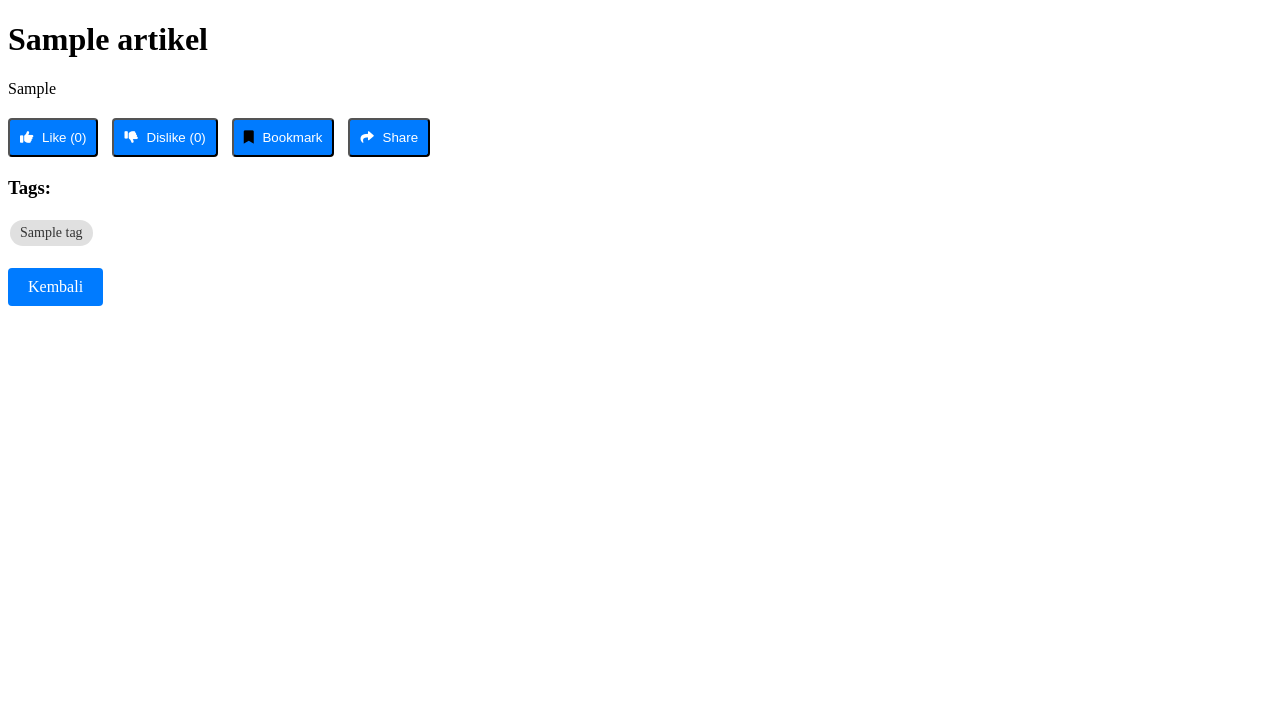
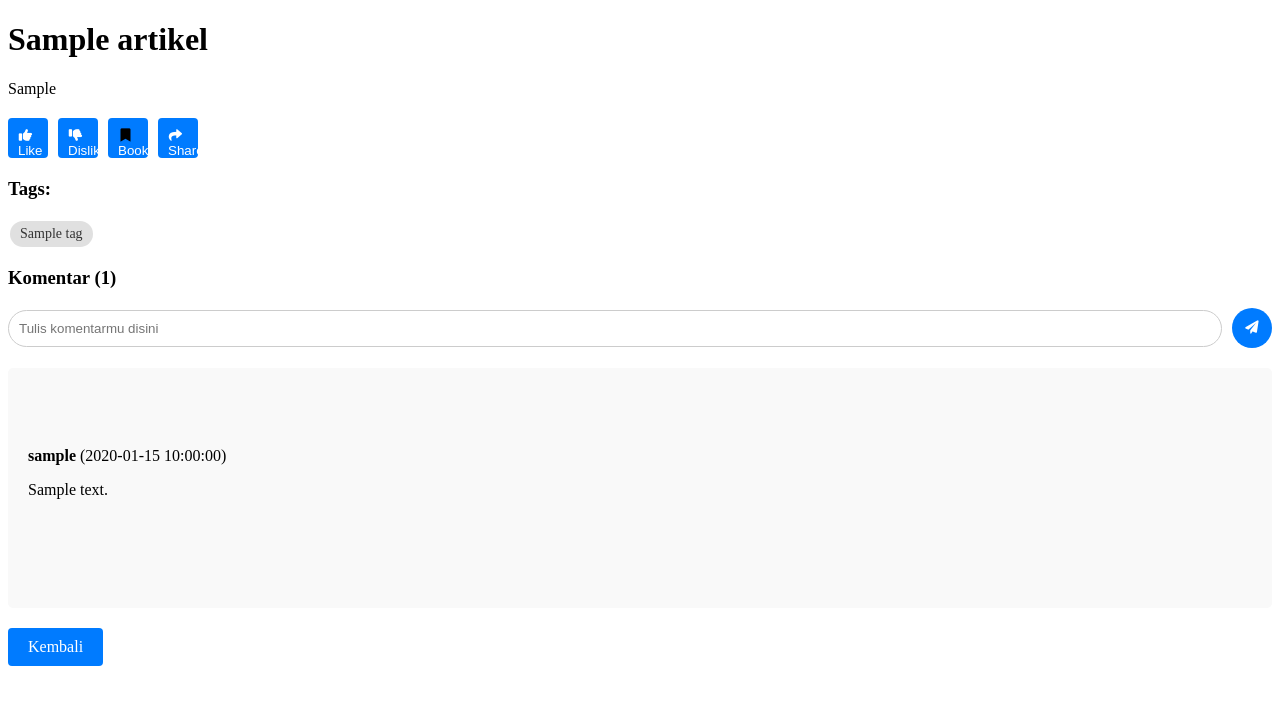
Before and after one commit to FeniksZharovik/Web_Object_Test_AV, a PHP site: page /lihat_artikel.php?id=1 in a window 1280 px wide. Shown: the top 705 px of the page. Run offline with PHP 8.4, Linux system fonts and the light colour scheme; the visitor is signed in with stand-in values (Sample User, id 1); tables that the repository leaves empty or names only in its code hold one stand-in row (values such as "Sample post").

Commit message:
fix comment section

```diff
--- a/lihat_artikel.php
+++ b/lihat_artikel.php
@@ -4,14 +4,14 @@ session_start();
 
 // Periksa apakah pengguna sudah login
 if (!isset($_SESSION['user_id'])) {
-    // Jika belum login, arahkan ke halaman login
     header('Location: login.php');
     exit;
 }
 
 $id = $_GET['id'];
-$userId = $_SESSION['user_id']; // Pastikan pengguna sudah login
+$userId = $_SESSION['user_id'];
 
+// Ambil artikel
 $stmt = $pdo->prepare('SELECT judul, paragraf FROM artikel WHERE id = ?');
 $stmt->execute([$id]);
 $artikel = $stmt->fetch();
@@ -21,20 +21,25 @@ if (!$artikel) {
     exit;
 }
 
-// Ambil tag yang terkait dengan artikel
+// Ambil tag
 $stmt = $pdo->prepare('SELECT nama FROM tag WHERE artikel_id = ?');
 $stmt->execute([$id]);
 $tags = $stmt->fetchAll(PDO::FETCH_COLUMN);
 
-// Ambil jumlah reaksi
+// Ambil reaksi
 $stmt = $pdo->prepare('SELECT jenis_reaksi, COUNT(*) as jumlah FROM reaksi WHERE artikel_id = ? GROUP BY jenis_reaksi');
 $stmt->execute([$id]);
 $reaksi = $stmt->fetchAll(PDO::FETCH_KEY_PAIR);
 
-// Cek status bookmark
+// Cek bookmark
 $stmt = $pdo->prepare('SELECT COUNT(*) FROM bookmark WHERE user_id = ? AND artikel_id = ?');
 $stmt->execute([$userId, $id]);
 $isBookmarked = $stmt->fetchColumn() > 0;
+
+// Ambil komentar
+$stmt = $pdo->prepare('SELECT k.isi, k.tanggal, u.username FROM komentar k JOIN user u ON k.user_id = u.id WHERE k.artikel_id = ? ORDER BY k.tanggal DESC');
+$stmt->execute([$id]);
+$komentar = $stmt->fetchAll();
 
 // Fungsi untuk menambah reaksi
 function toggleReaksi($pdo, $userId, $artikelId, $jenisReaksi) {
@@ -43,11 +48,9 @@ function toggleReaksi($pdo, $userId, $artikelId, $jenisReaksi) {
     $existingReaksi = $stmt->fetchColumn();
 
     if ($existingReaksi === $jenisReaksi) {
-        // Hapus reaksi jika sama
         $stmt = $pdo->prepare('DELETE FROM reaksi WHERE user_id = ? AND artikel_id = ?');
         $stmt->execute([$userId, $artikelId]);
     } else {
-        // Tambahkan atau update reaksi
         $stmt = $pdo->prepare('INSERT INTO reaksi (user_id, artikel_id, jenis_reaksi) VALUES (?, ?, ?)
                                ON DUPLICATE KEY UPDATE jenis_reaksi = VALUES(jenis_reaksi)');
         $stmt->execute([$userId, $artikelId, $jenisReaksi]);
@@ -73,6 +76,10 @@ if ($_SERVER['REQUEST_METHOD'] === 'POST') {
         toggleReaksi($pdo, $userId, $id, 'dislike');
     } elseif (isset($_POST['bookmark'])) {
         toggleBookmark($pdo, $userId, $id, $isBookmarked);
+    } elseif (isset($_POST['komentar'])) {
+        $isi = $_POST['isi'];
+        $stmt = $pdo->prepare('INSERT INTO komentar (artikel_id, user_id, isi) VALUES (?, ?, ?)');
+        $stmt->execute([$id, $userId, $isi]);
     }
     header("Location: lihat_artikel.php?id=$id");
     exit;
@@ -136,6 +143,62 @@ if ($_SERVER['REQUEST_METHOD'] === 'POST') {
         .bookmarked {
             color: black;
         }
+        .komentar-container {
+            margin-top: 20px;
+            padding: 20px;
+            background-color: #f9f9f9;
+            border-radius: 5px;
+            min-height: 200px;
+            display: flex;
+            flex-direction: column;
+            justify-content: center;
+            align-items: center;
+        }
+        .komentar {
+            width: 100%;
+            margin-bottom: 15px;
+            padding: 10px;
+            border-bottom: 1px solid #ddd;
+        }
+        .komentar:last-child {
+            border-bottom: none;
+        }
+        .no-komentar {
+            text-align: center;
+            color: #888;
+        }
+        form {
+            display: flex;
+            align-items: center;
+            margin-bottom: 20px;
+        }
+        input[type="text"] {
+            flex: 1;
+            padding: 10px;
+            border: 1px solid #ccc;
+            border-radius: 20px;
+            margin-right: 10px;
+        }
+        button {
+            background-color: #007BFF;
+            color: white;
+            border: none;
+            border-radius: 50%;
+            width: 40px;
+            height: 40px;
+            display: flex;
+            align-items: center;
+            justify-content: center;
+            cursor: pointer;
+        }
+        button:hover {
+            background-color: #0056b3;
+        }
+        .read-more {
+            color: #007BFF;
+            cursor: pointer;
+            text-decoration: underline;
+        }
     </style>
     <script>
         function shareArticle() {
@@ -148,7 +211,6 @@ if ($_SERVER['REQUEST_METHOD'] === 'POST') {
                     console.log('Thanks for sharing!');
                 }).catch(console.error);
             } else {
-                // Fallback for browsers that do not support the Web Share API
                 navigator.clipboard.writeText(url).then(() => {
                     alert('Link artikel telah disalin ke clipboard!');
                 }).catch((err) => {
@@ -156,6 +218,39 @@ if ($_SERVER['REQUEST_METHOD'] === 'POST') {
                 });
             }
         }
+
+        document.addEventListener('DOMContentLoaded', function() {
+            const komentarIsiElements = document.querySelectorAll('.komentar-isi');
+            const maxLength = 100; // Panjang maksimum sebelum "Baca Selengkapnya"
+
+            komentarIsiElements.forEach(isiElement => {
+                const fullText = isiElement.textContent;
+                if (fullText.length > maxLength) {
+                    const truncatedText = fullText.substring(0, maxLength) + '... ';
+                    const readMoreLink = document.createElement('span');
+                    readMoreLink.textContent = 'Baca Selengkapnya';
+                    readMoreLink.classList.add('read-more');
+
+                    let isExpanded = false;
+
+                    readMoreLink.onclick = function() {
+                        if (isExpanded) {
+                            isiElement.textContent = truncatedText;
+                            isiElement.appendChild(readMoreLink);
+                            readMoreLink.textContent = 'Baca Selengkapnya';
+                        } else {
+                            isiElement.textContent = fullText;
+                            isiElement.appendChild(readMoreLink);
+                            readMoreLink.textContent = 'Sembunyikan';
+                        }
+                        isExpanded = !isExpanded;
+                    };
+
+                    isiElement.textContent = truncatedText;
+                    isiElement.appendChild(readMoreLink);
+                }
+            });
+        });
     </script>
 </head>
 <body>
@@ -181,6 +276,25 @@ if ($_SERVER['REQUEST_METHOD'] === 'POST') {
             <span class="tag"><?= htmlspecialchars($tag) ?></span>
         <?php endforeach; ?>
     </div>
+    <h3>Komentar (<?= count($komentar) ?>)</h3>
+    <form method="post">
+        <input type="text" name="isi" placeholder="Tulis komentarmu disini" required>
+        <button type="submit" name="komentar"><i class="fas fa-paper-plane"></i></button>
+    </form>
+    <div class="komentar-container">
+        <?php if (empty($komentar)): ?>
+            <div class="no-komentar">
+                <p>Belum ada komentar. Jadilah yang pertama untuk memberikan komentar!</p>
+            </div>
+        <?php else: ?>
+            <?php foreach ($komentar as $k): ?>
+                <div class="komentar">
+                    <strong><?= htmlspecialchars($k['username']) ?></strong> (<?= $k['tanggal'] ?>)
+                    <p class="komentar-isi"><?= htmlspecialchars($k['isi']) ?></p>
+                </div>
+            <?php endforeach; ?>
+        <?php endif; ?>
+    </div>
     <a href="index.php" class="back-button">Kembali</a>
 </body>
 </html>
```
